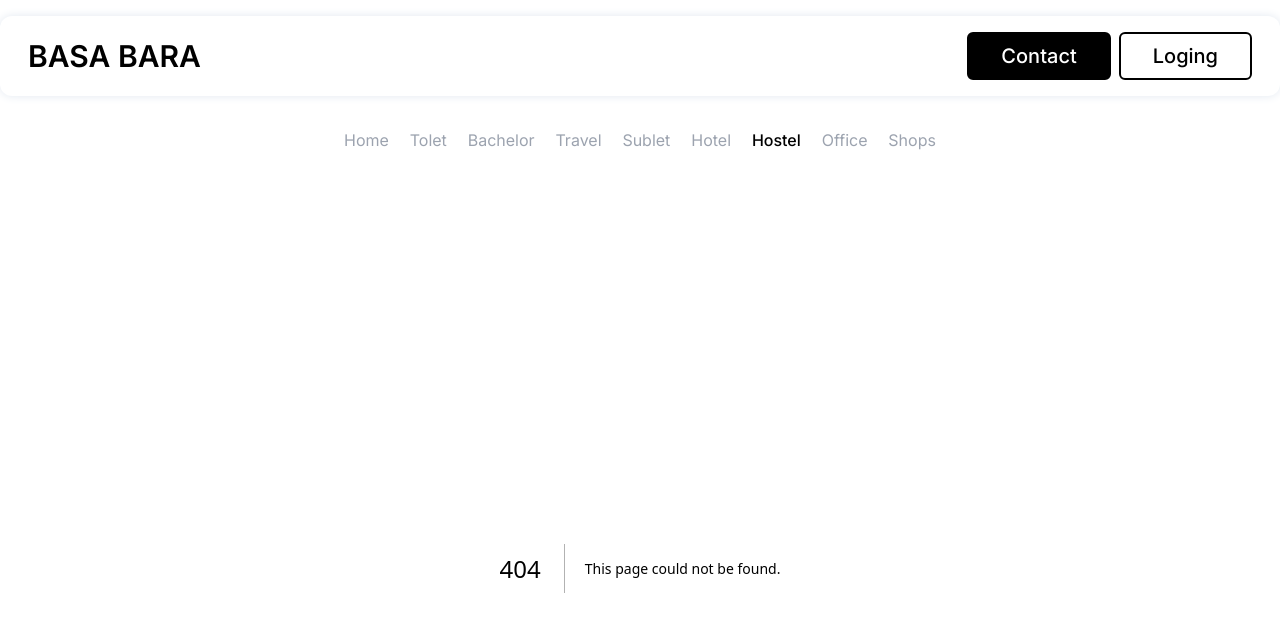
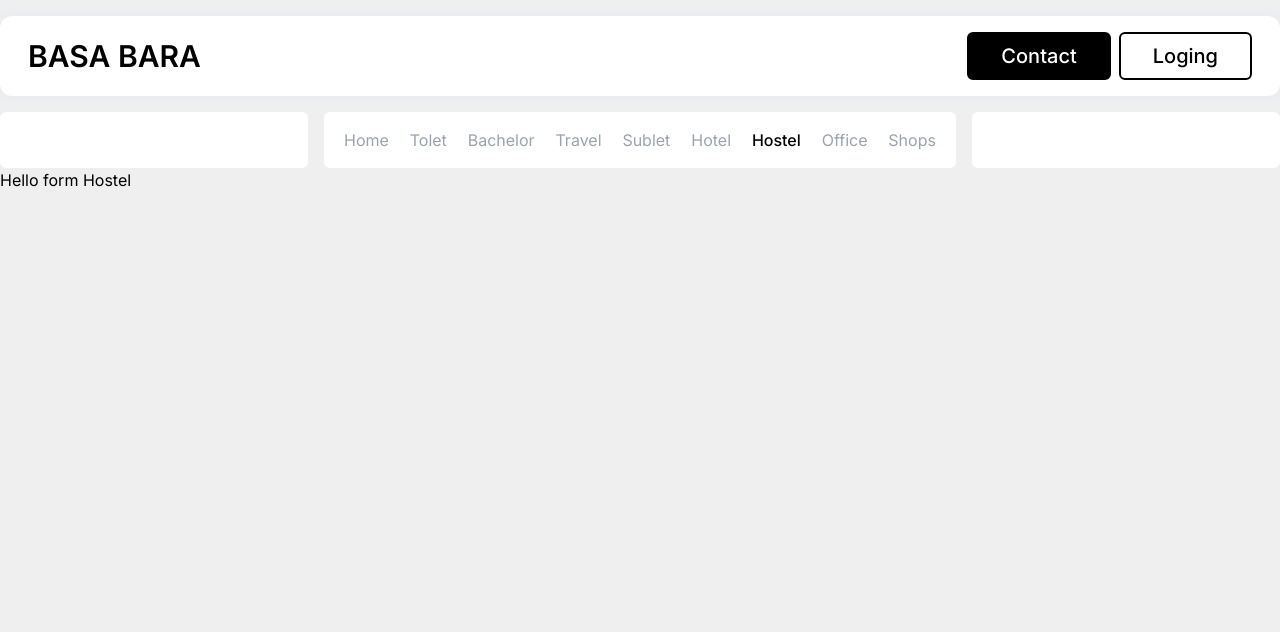
Before and after one commit to Amdadul-HQ/rant-house, a Next.js app: page /hostel in a window 1280 px wide. Before the commit this address had no page. Shown: the top 632 px of the page. Built offline with nearby package versions, Linux system fonts and the light colour scheme.

Commit message:
adding hostel folder

```diff
--- /dev/null
+++ b/src/app/hostel/page.jsx
@@ -0,0 +1,11 @@
+import React from 'react';
+
+const Hostel = () => {
+    return (
+        <div>
+            <h1>Hello form Hostel</h1>
+        </div>
+    );
+};
+
+export default Hostel;
```
